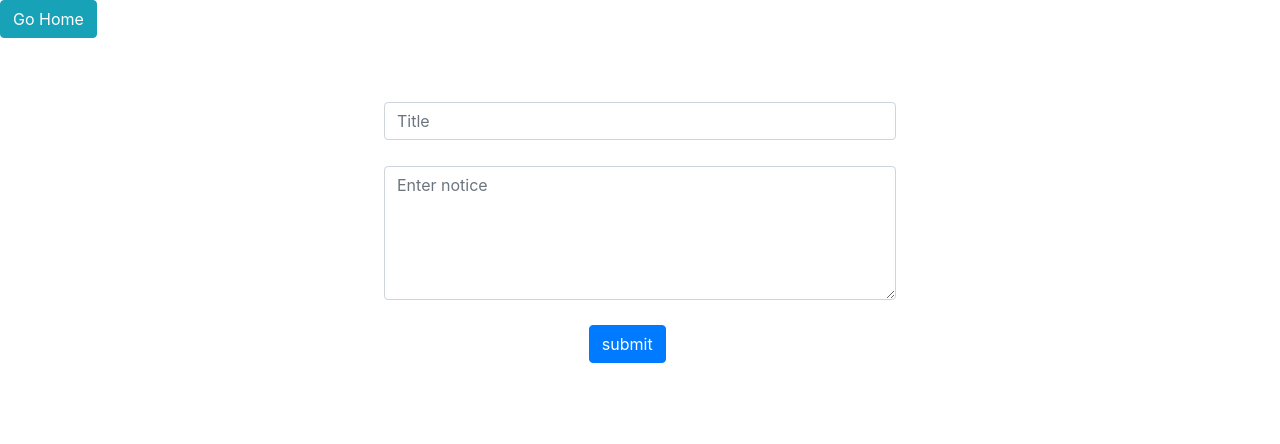
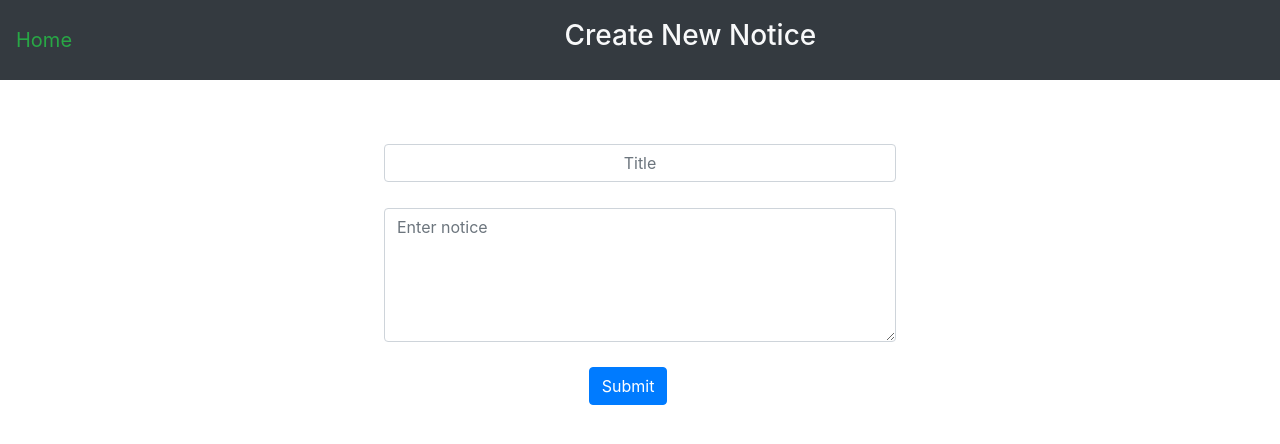
Before and after one commit to MUKESHSIHAG/Notice-Board, a Flask app: page /create_notice in a window 1280 px wide. Shown: the top 444 px of the page. Run offline with Flask 2, Linux system fonts and the light colour scheme; some libraries are stand-ins or nearby versions.

Commit message:
ui changed

```diff
--- a/app.py
+++ b/app.py
@@ -40,7 +40,7 @@ def view_notice():
     notices.reverse()
 
     # for notice in notices:
-    #     print(notice.id)
+    #     print(notice.body[:20])
     return render_template("notice.html", notices=notices)
 
 @app.route("/edit_notice", methods=["GET","POST"])
--- a/templates/create.html
+++ b/templates/create.html
@@ -11,20 +11,23 @@
     .submit_btn{
       margin-left: 40%; margin-top: 5%; width: auto;
     }
-    /* @media screen and (min-width: 700px){
-      .submit_btn {width: auto;}
-    } */
+    @media screen and (max-width: 600px){
+      .submit_btn {margin-left: 24%;}
+    }
     </style>
 </head>
 <body>
-    <a href="/" class="btn btn-info">Go Home</a>
+    <nav class="navbar navbar-expand-lg navbar-dark bg-dark row" style="height: 10%;">
+      <a class="navbar-brand col-md-5 col-xs-5 text-success" href="/">Home</a>
+      <h3 class="text-light col-md-6 col-xs-5">Create New Notice</h3>
+    </nav>
     <form action="/create_notice" method="POST">
         <div class="input-group mb-3" style="margin-right: 30%;">
         </div>
         <div class="md-form" style="margin-right: 30%; margin-left: 30%; margin-top: 5%;">
-            <input name="title" required type="text" class="form-control" placeholder="Title" aria-label="Username" aria-describedby="basic-addon1">
+            <input name="title" required type="text" class="form-control text-center" placeholder="Title" aria-label="Username" aria-describedby="basic-addon1">
             <textarea required style="margin-top: 5%;" id="form" name="msg" class="md-textarea form-control"placeholder="Enter notice" rows="5"></textarea>
-            <input type="submit" class="submit_btn btn btn-primary" value="submit">
+            <input type="submit" class="submit_btn btn btn-primary" value="Submit">
         </div>
     </form>
     {% with messages = get_flashed_messages() %}
```
Also changed, not shown: templates/edit.html (+5 -3 lines), templates/home.html (+6 -1 lines), templates/notice.html (+8 -3 lines), notices.db.
